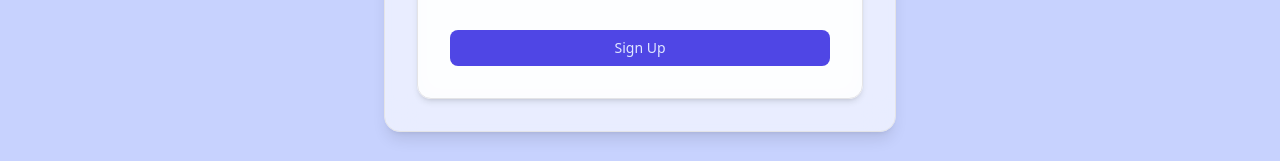
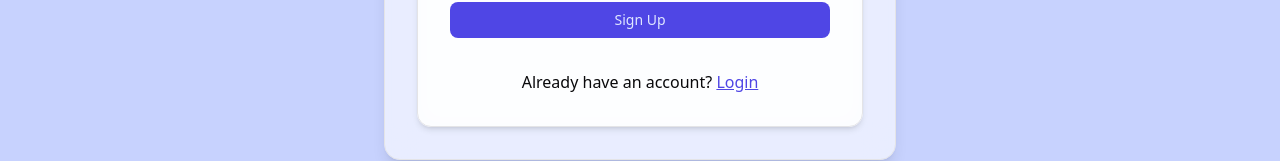
Before and after one commit to Ujjwalprajapati16/Elib, a Next.js app: page /auth/signup in a window 1280 px wide. Shown: the part 620-781 px from the top of the page. Built offline with nearby package versions, Linux system fonts and the light colour scheme; no server answers.

Commit message:
feat: add signup and login links to respective pages for improved navigation

```diff
--- a/src/app/auth/login/page.tsx
+++ b/src/app/auth/login/page.tsx
@@ -10,6 +10,7 @@ import { Button } from "@/components/ui/button";
 import { useAuth } from "@/hooks/useAuth"; // Axios hook
 import { toast } from "sonner";
 import { useState } from "react";
+import Link from "next/link";
 
 const loginSchema = z.object({
   email: z.string().email("Invalid email address"),
@@ -88,6 +89,9 @@ export default function LoginPage() {
           </Button>
         </form>
       </Form>
+      <Link href="/auth/signup" className="mt-4 block text-center text-sm text-muted-foreground">
+        Don&apos;t have an account? <span className="underline text-primary-400">Sign up</span>
+      </Link>
     </Card>
   );
 }
--- a/src/app/auth/signup/page.tsx
+++ b/src/app/auth/signup/page.tsx
@@ -14,6 +14,7 @@ import { useAuth } from "@/hooks/useAuth";
 import { toast } from "sonner";
 import type { AxiosError } from "axios";
 import type { ApiError } from "@/types";
+import Link from "next/link";
 
 const signUpSchema = z.object({
   name: z.string().min(3, "name must be at least 3 characters long"),
@@ -51,7 +52,7 @@ export default function SignUpPage() {
       localStorage.setItem("user", JSON.stringify(res.user));
 
       toast.success("Signup successful!");
-      if(res.user.role === "author") {
+      if (res.user.role === "author") {
         window.location.href = "/dashboard";
       } else {
         window.location.href = "/";
@@ -140,6 +141,9 @@ export default function SignUpPage() {
           </Button>
         </form>
       </Form>
+      <Link href="/auth/login" className="mt-2 block text-center">
+        Already have an account? <span className="underline text-primary-500">Login</span>
+      </Link>
     </Card>
   );
 }
```
